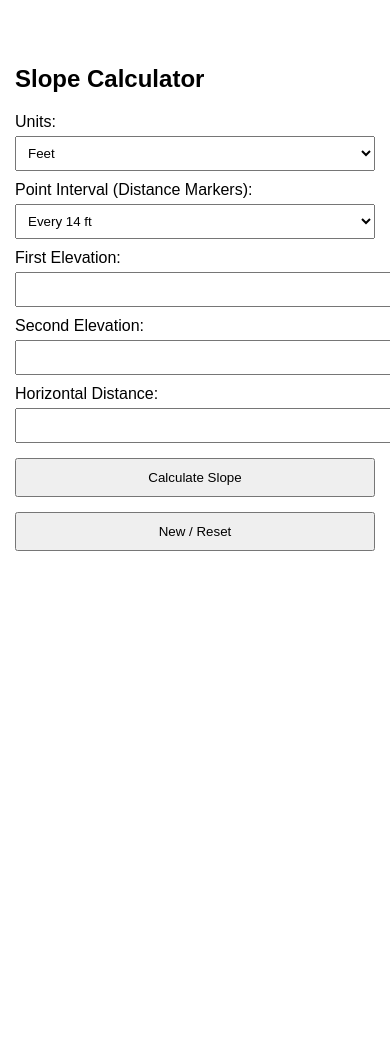
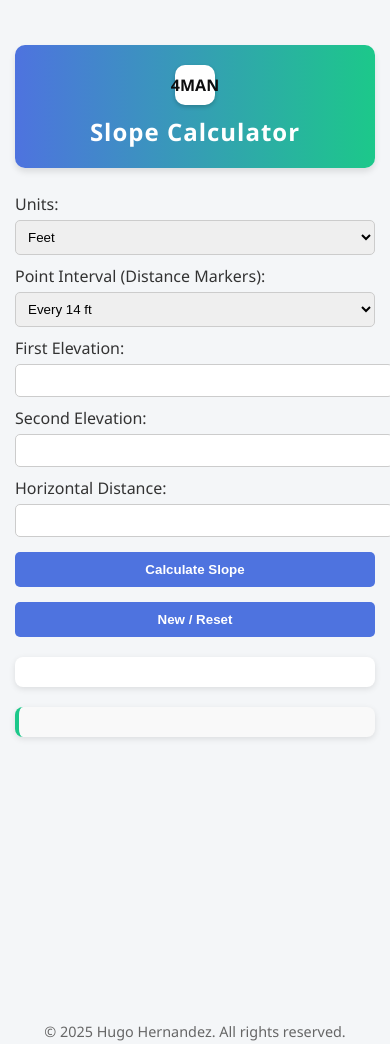
Before and after one commit to HugoHern/slope_Calc, a plain HTML site: page index.html in a window 390 px wide. Before the commit the page ends 860 px from the top, so only its background shows below. Drawn offline with nearby package versions, Linux system fonts and the light colour scheme.

Commit message:
Refactor Slope Calculator layout and functionality
Updated styling and added a header section with a logo. Enhanced the results display with additional details about elevation and local slope at each interval.

```diff
--- a/index.html
+++ b/index.html
@@ -7,48 +7,102 @@
   <script src="https://cdn.jsdelivr.net/npm/chart.js"></script>
   <style>
     body {
-      font-family: Arial, sans-serif;
-      max-width: 600px;
+      font-family: 'Segoe UI', Tahoma, Geneva, Verdana, sans-serif;
+      max-width: 700px;
       margin: 30px auto;
       padding: 20px;
-    }
-    label { display: block; margin-top: 10px; }
-    input, select { width: 100%; padding: 8px; margin-top: 5px; }
-    button { margin-top: 15px; padding: 10px 15px; cursor: pointer; }
-    #results { margin-top: 20px; white-space: pre-line; }
-
-    /* Desktop graph styling */
-    canvas {
-      margin-top: 25px;
-      width: 100% !important;
-      height: 350px !important;
+      background-color: #f4f6f8;
+      color: #333;
     }
 
-    /* Improved mobile graph styling */
+    header {
+      display: flex;
+      align-items: center;
+      justify-content: center;
+      gap: 15px;
+      background: linear-gradient(90deg, #4e73df, #1cc88a);
+      color: white;
+      padding: 20px 10px;
+      border-radius: 10px;
+      box-shadow: 0 4px 6px rgba(0,0,0,0.1);
+      margin-bottom: 25px;
+    }
+
+    .logo {
+      display: flex;
+      align-items: center;
+      justify-content: center;
+      width: 100px;
+      height: 100px;
+      background: white;
+      color: #0e0e0f;
+      font-weight: bold;
+      font-family: 'Segoe UI', Tahoma, Geneva, Verdana, sans-serif;
+      font-size: 20px;
+      border-radius: 10px;
+      box-shadow: 0 2px 4px rgba(0,0,0,0.2);
+      text-align: center;
+      line-height: 50px;
+    }
+
+    header h1 {
+      margin: 0;
+      font-size: 2em;
+      font-weight: bold;
+      letter-spacing: 1px;
+    }
+
+    label { display: block; margin-top: 10px; }
+    input, select { width: 100%; padding: 8px; margin-top: 5px; border-radius: 5px; border: 1px solid #ccc; }
+    button { margin-top: 15px; padding: 10px 15px; cursor: pointer; border-radius: 5px; border: none; background-color: #4e73df; color: white; font-weight: bold; }
+    button:hover { background-color: #2e59d9; }
+
+    #results, #details {
+      margin-top: 20px;
+      white-space: pre-line;
+      padding: 15px;
+      background-color: #fff;
+      border-radius: 8px;
+      box-shadow: 0 2px 6px rgba(0,0,0,0.1);
+      line-height: 1.6;
+    }
+
+    #details {
+      border-left: 4px solid #1cc88a;
+      font-family: 'Courier New', Courier, monospace;
+      font-size: 0.95em;
+      background-color: #f9f9f9;
+    }
+
+    canvas { margin-top: 25px; width: 100% !important; height: 350px !important; }
+
+    footer {
+      margin-top: 40px;
+      text-align: center;
+      font-size: 0.9em;
+      color: #666;
+    }
+
     @media (max-width: 600px) {
       body { padding: 15px; }
       button { width: 100%; }
-
-      canvas {
-        height: 250px !important; /* shorter graph for small screens */
-        margin-top: 20px;
-      }
-
-      /* Make labels more readable on mobile */
-      .chartjs-size-monitor, .chartjs-render-monitor {
-        font-size: 14px !important;
-      }
+      canvas { height: 250px !important; margin-top: 20px; }
+      .chartjs-size-monitor, .chartjs-render-monitor { font-size: 14px !important; }
+      header { flex-direction: column; gap: 10px; }
     }
 
     @media (max-width: 400px) {
-      canvas {
-        height: 220px !important; /* even smaller for very small phones */
-      }
+      canvas { height: 220px !important; }
+      header h1 { font-size: 1.5em; }
+      .logo { width: 40px; height: 40px; font-size: 16px; line-height: 40px; }
     }
   </style>
 </head>
 <body>
-  <h2>Slope Calculator</h2>
+  <header>
+    <div class="logo">4MAN</div>
+    <h1>Slope Calculator</h1>
+  </header>
 
   <label>Units:</label>
   <select id="units">
@@ -75,8 +129,13 @@
   <button onclick="resetForm()">New / Reset</button>
 
   <div id="results"></div>
+  <div id="details"></div>
 
   <canvas id="graphCanvas"></canvas>
+
+  <footer>
+    &copy; 2025 Hugo Hernandez. All rights reserved.
+  </footer>
 
   <script>
     let chart;
@@ -105,15 +164,27 @@
       else if (slope < 0) direction = 'Downhill';
 
       document.getElementById('results').textContent =
-        `Direction: ${direction}
-` +
-        `Slope (decimal): ${slope.toFixed(4)}
-` +
-        `Slope (%): ${slopePercent.toFixed(2)}%
-` +
+        `Direction: ${direction}\n` +
+        `Slope (decimal): ${slope.toFixed(4)}\n` +
+        `Slope (%): ${slopePercent.toFixed(2)}%\n` +
         `Units: ${unit}`;
 
+      displayDetails(elev1, elev2, dist, slope, unit, interval);
       drawGraph(elev1, elev2, dist, slope, slopePercent, unit, interval);
+    }
+
+    function displayDetails(elev1, elev2, dist, slope, unit, interval) {
+      let html = 'Elevation and local slope at each interval:\n';
+      const numPoints = Math.floor(dist / interval);
+      for (let i = 0; i <= numPoints; i++) {
+        const x = i * interval;
+        const y = elev1 + slope * x;
+        html += `Distance: ${x} ${unit} | Elevation: ${y.toFixed(2)} ${unit} | Local Slope: ${slope.toFixed(4)}\n`;
+      }
+      if (numPoints * interval !== dist) {
+        html += `Distance: ${dist} ${unit} | Elevation: ${elev2.toFixed(2)} ${unit} | Local Slope: ${slope.toFixed(4)}\n`;
+      }
+      document.getElementById('details').textContent = html;
     }
 
     function drawGraph(elev1, elev2, dist, slope, slopePercent, unit, interval) {
@@ -149,32 +220,9 @@
         },
         options: {
           responsive: true,
-          plugins: {
-            tooltip: {
-              callbacks: {
-                label: function(context) {
-                  return `Elevation: ${context.parsed.y.toFixed(2)} ${unit}`;
-                },
-                footer: function(context) {
-                  const x = context[0].parsed.x;
-                  return `Distance from start: ${x} ${unit}`;
-                }
-              }
-            }
-          },
           scales: {
-            x: {
-              title: {
-                display: true,
-                text: `Distance (${unit}) — horizontal separation`
-              }
-            },
-            y: {
-              title: {
-                display: true,
-                text: `Elevation (${unit})`
-              }
-            }
+            x: { title: { display: true, text: `Distance (${unit}) — horizontal separation` } },
+            y: { title: { display: true, text: `Elevation (${unit})` } }
           }
         }
       });
@@ -185,6 +233,7 @@
       document.getElementById('elev2').value = '';
       document.getElementById('dist').value = '';
       document.getElementById('results').textContent = '';
+      document.getElementById('details').textContent = '';
       document.getElementById('units').value = 'Feet';
       document.getElementById('intervalSelect').value = '14';
       if (chart) chart.destroy();
```
